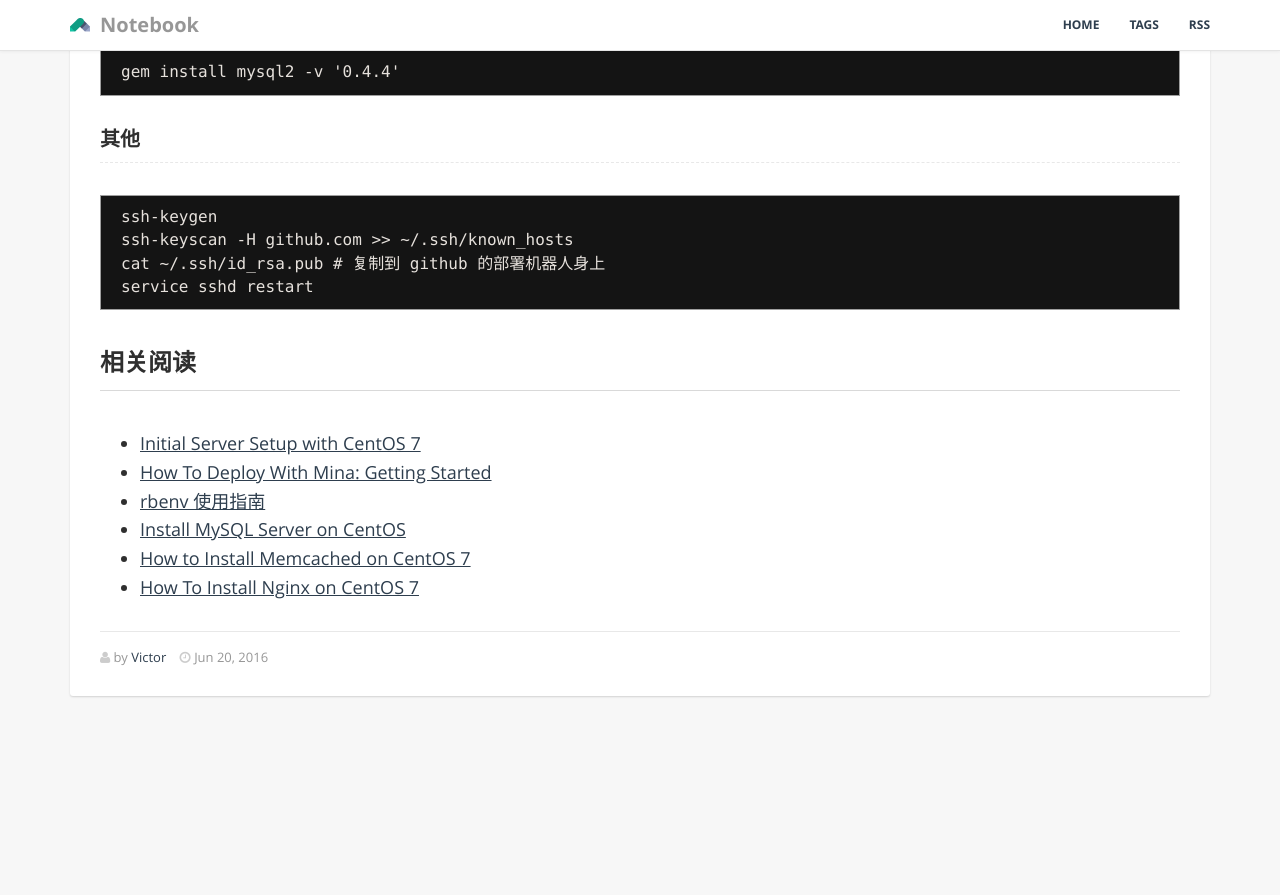
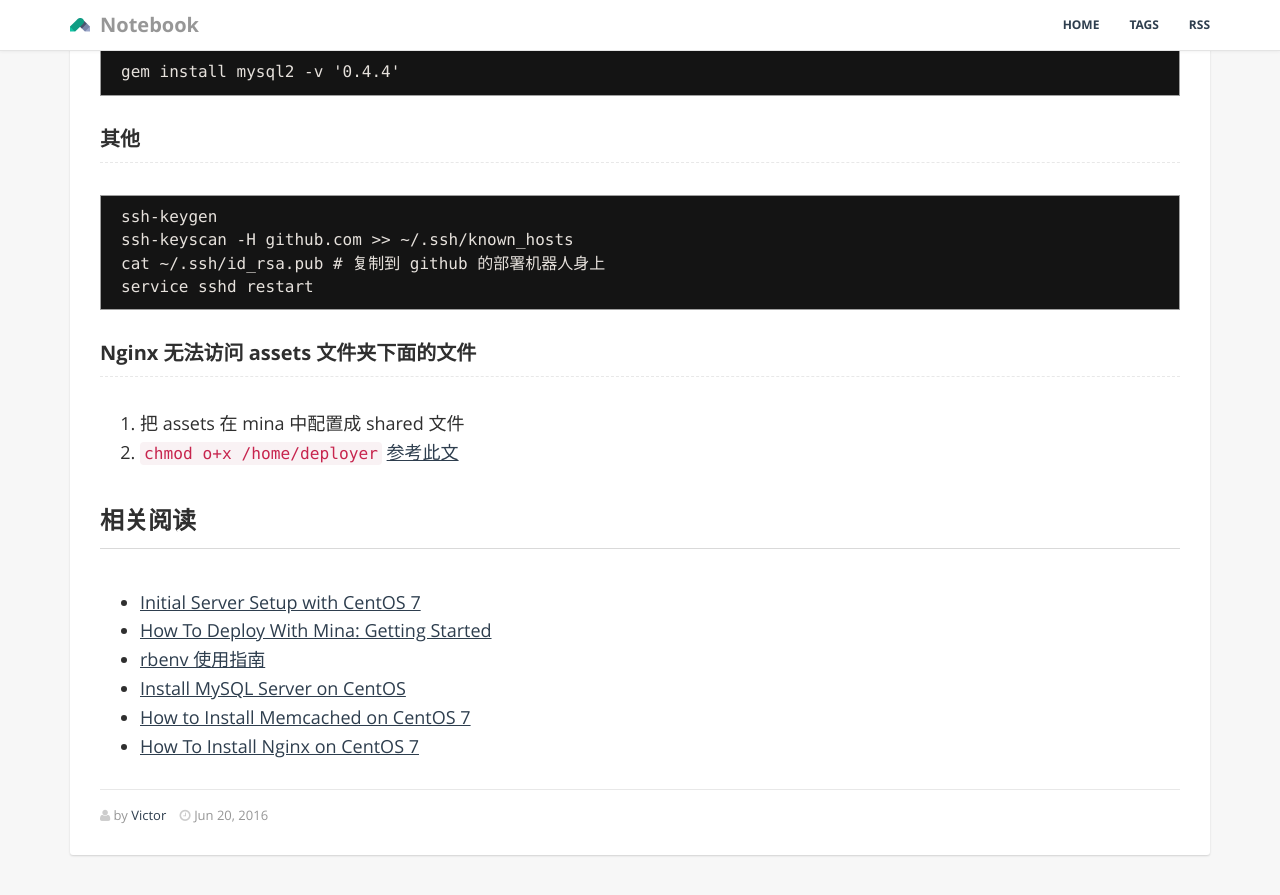
Before and after one commit to GiaoGiaoCat/GiaoGiaoCat.github.io, a Jekyll site: the page built from _posts/201606/2016-06-21-centos-server.md, in a window 1280 px wide and 900 px high, scrolled down 3092 px. Shown: the top 895 px of the window. Built offline with Jekyll 4.4.1, drawn with Linux system fonts in a browser that asks for light colours; Markdown is read by kramdown in place of the engine named in the settings; before the commit the page ends 3833 px from its top, so only the background shows below that.

Commit message:
a bit of add

````diff
--- a/_posts/201606/2016-06-21-centos-server.md
+++ b/_posts/201606/2016-06-21-centos-server.md
@@ -142,6 +142,11 @@ cat ~/.ssh/id_rsa.pub # 复制到 github 的部署机器人身上
 service sshd restart
 ```
 
+### Nginx 无法访问 assets 文件夹下面的文件
+
+1. 把 assets 在 mina 中配置成 shared 文件
+2. `chmod o+x /home/deployer` [参考此文](https://stackoverflow.com/questions/6795350/nginx-403-forbidden-for-all-files)
+
 ## 相关阅读
 
 * [Initial Server Setup with CentOS 7](https://www.digitalocean.com/community/tutorials/initial-server-setup-with-centos-7)
````
